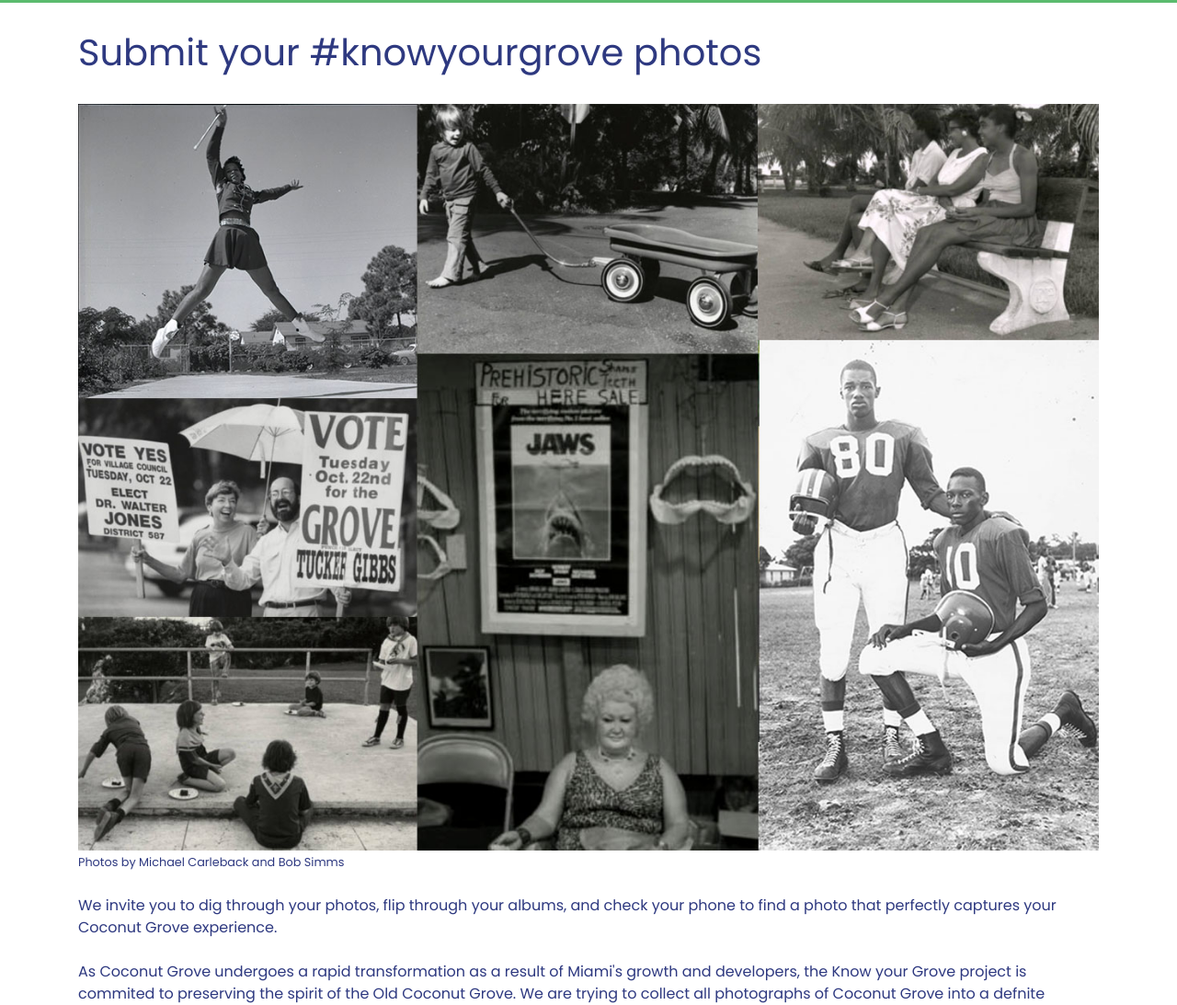
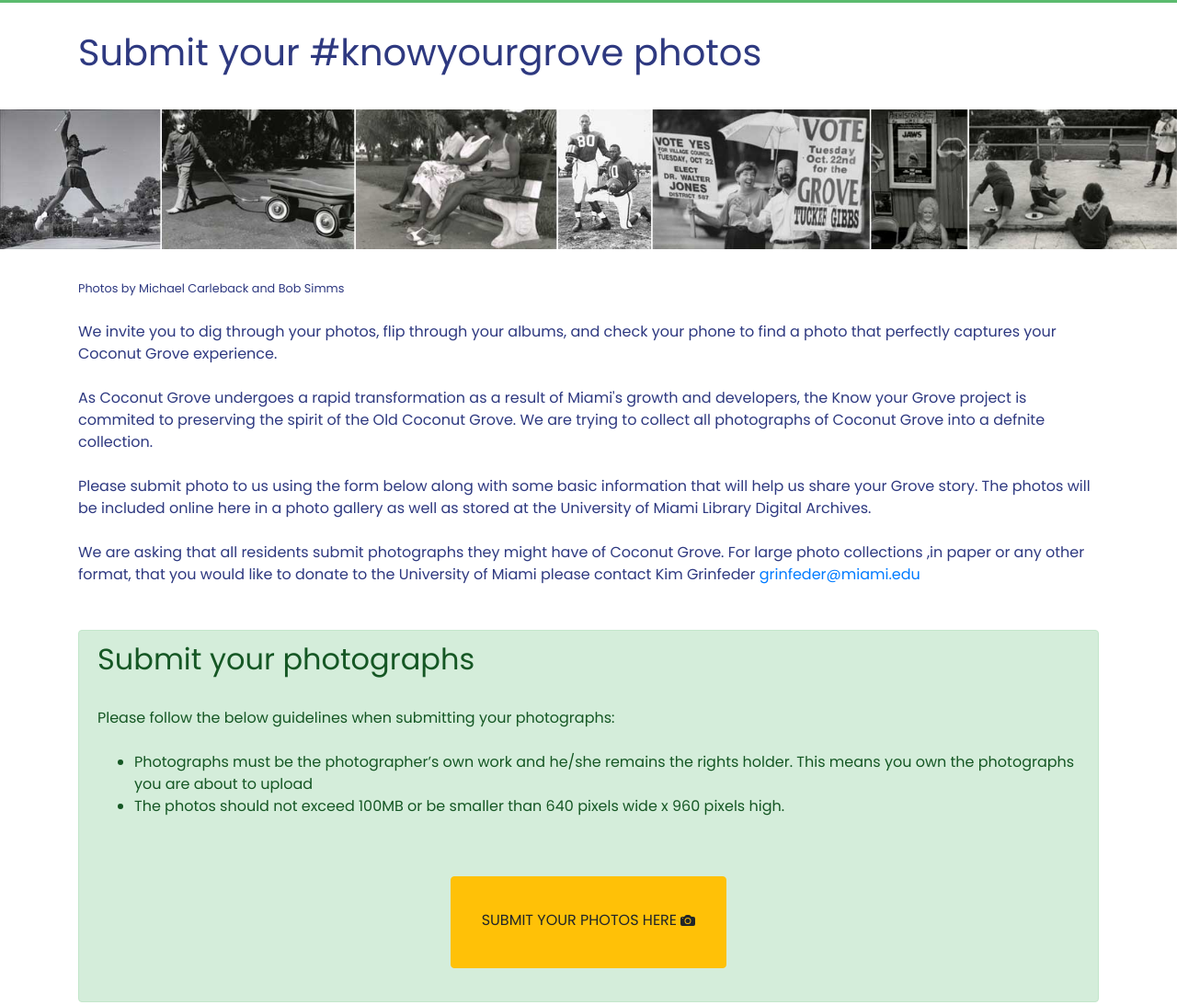
Before and after one commit to grinfax/know-your-grove, a website: page share.html in a window 1280 px wide. Shown: the part 83-1176 px from the top of the page at 92% size. Drawn offline with nearby package versions, Linux system fonts and the light colour scheme.

Commit message:
updated share page.

```diff
--- a/share.html
+++ b/share.html
@@ -28,8 +28,12 @@
     </div>
       </nav>
 <div class="container main">
-<h1>Submit your #knowyourgrove photos </h1><br>
-<img src="dist/images/shareBanner.jpg" alt="Old Photos of the Grove"><br>
+<h1>Submit your #knowyourgrove photos </h1>
+</div>
+<div>
+<img src="dist/images/shareBanner-long.jpg" alt="Old Photos of the Grove" style="min-width: 100%;"><br>
+</div>
+<div class="container main">
 <small>Photos by Michael Carleback and Bob Simms</small>
 <br><br>
 We invite you to dig through your photos, flip through your albums, and check your phone to find a photo that perfectly captures your Coconut Grove experience.
@@ -53,7 +57,7 @@ Please follow the below guidelines when submitting your photographs:
 </ul>
 <div class="text-center">
   <br><br>
-  <a href="https://airtable.com/shrY3lBn0JyWDWDpG" target="_blank" class="btn btn-warning" style="width: 200px; height: 100px; padding-top: 30px;">SUBMIT YOUR PHOTOS
+  <a href="https://airtable.com/shrY3lBn0JyWDWDpG" target="_blank" class="btn btn-warning" style="width: 300px; height: 100px; padding-top: 35px;">SUBMIT YOUR PHOTOS HERE
     <svg width="1em" height="1em" viewBox="0 0 16 16" class="bi bi-camera-fill" fill="currentColor" xmlns="http://www.w3.org/2000/svg">
       <path d="M10.5 8.5a2.5 2.5 0 1 1-5 0 2.5 2.5 0 0 1 5 0z"/>
       <path fill-rule="evenodd" d="M2 4a2 2 0 0 0-2 2v6a2 2 0 0 0 2 2h12a2 2 0 0 0 2-2V6a2 2 0 0 0-2-2h-1.172a2 2 0 0 1-1.414-.586l-.828-.828A2 2 0 0 0 9.172 2H6.828a2 2 0 0 0-1.414.586l-.828.828A2 2 0 0 1 3.172 4H2zm.5 2a.5.5 0 1 0 0-1 .5.5 0 0 0 0 1zm9 2.5a3.5 3.5 0 1 1-7 0 3.5 3.5 0 0 1 7 0z"/>
```
